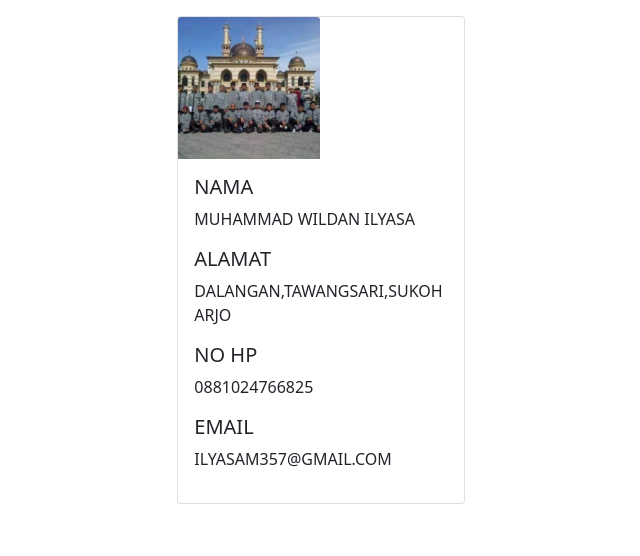
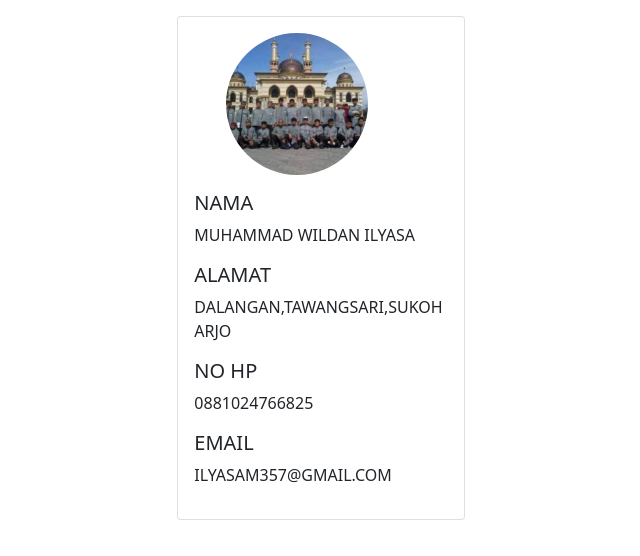
Before and after one commit to ilyasam357/profil, a plain HTML site: page index.html in a window 1280 px wide. Shown: the whole page, without its empty margins (286-926 px from the left). Drawn offline with nearby package versions, Linux system fonts and the light colour scheme.

Commit message:
edit img

```diff
--- a/index.html
+++ b/index.html
@@ -14,7 +14,7 @@
             <div class="col-md-4"></div>
             <div class="col-md-4">
                 <div class="card mt-3" style="width:18rem;">
-                <img src="/profil.png" class="card-img-top" style=" width: 142px;   height: 142px;   object-fit: cover;   object-position: center; " alt="...">
+                <img src="/profil.png" class="card-img-top rounded-circle mx-5 mt-3" style=" width: 142px;   height: 142px;   object-fit: cover;   object-position: center; " alt="...">
                 <div class="card-body">
                   <h5 class="card-title">NAMA</h5>
                   <p class="">MUHAMMAD WILDAN ILYASA</p>
```
